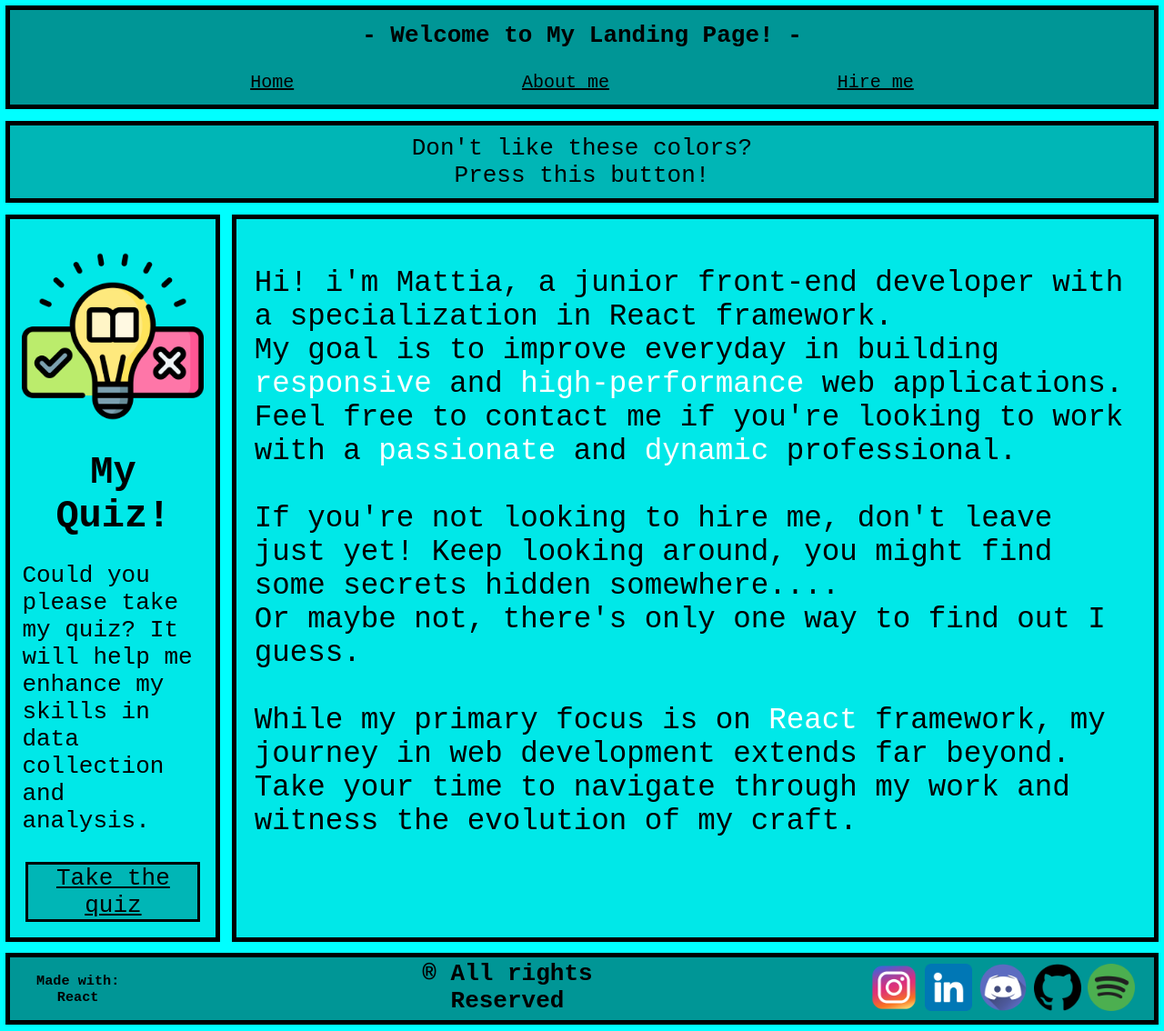
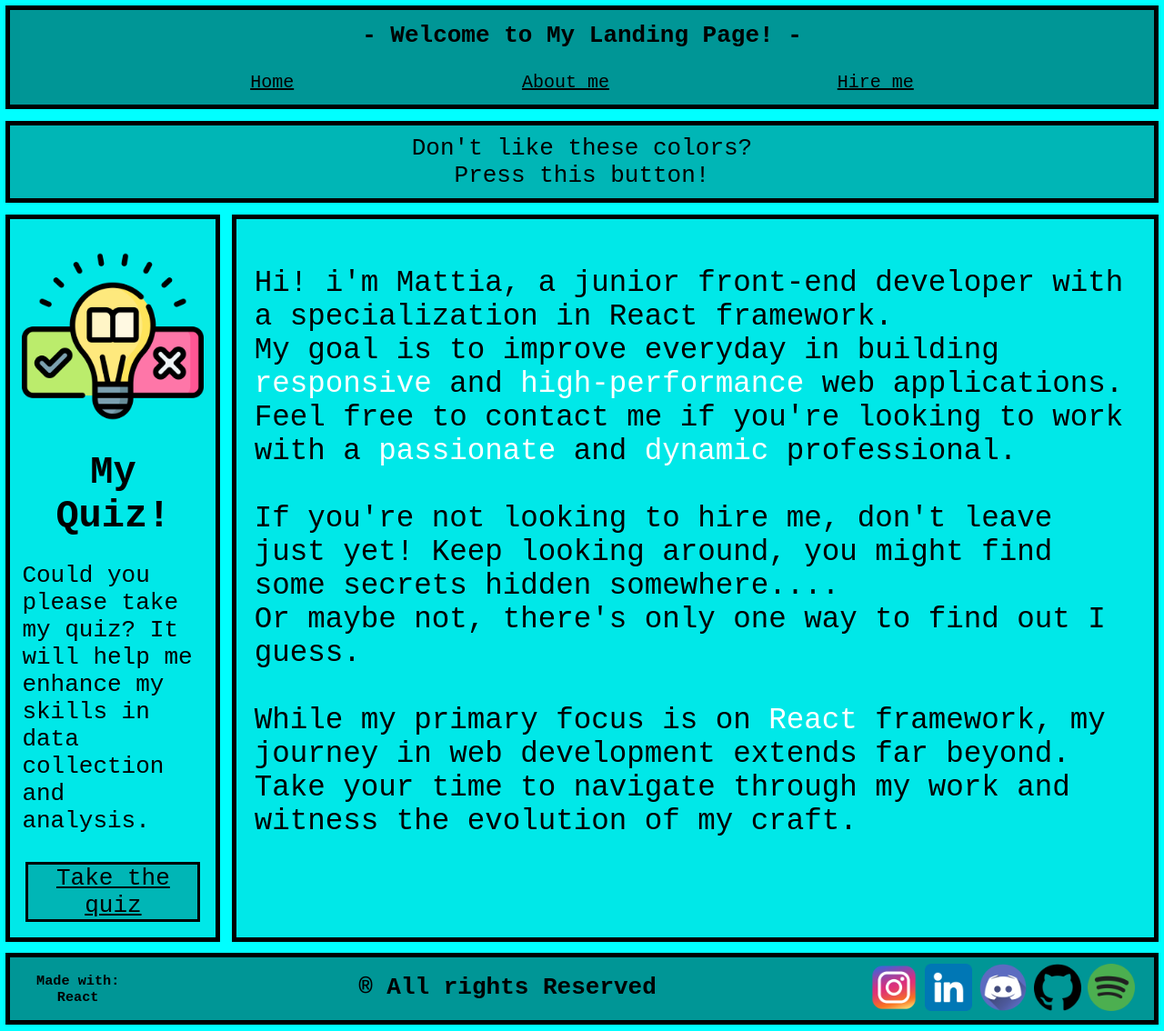
Before and after one commit to mtm90/my-landing-page, a React (Vite) app: page / in a window 1280 px wide. Shown: the whole page at 91% size. Built offline with nearby package versions, Linux system fonts and the light colour scheme.

Commit message:
rights width

```diff
--- a/src/index.css
+++ b/src/index.css
@@ -79,6 +79,7 @@ h1 {
   display: flex;
   justify-content: center;
   align-items: center;
+  width: 30rem;
 }
 .side1 {
   display: flex;
```
